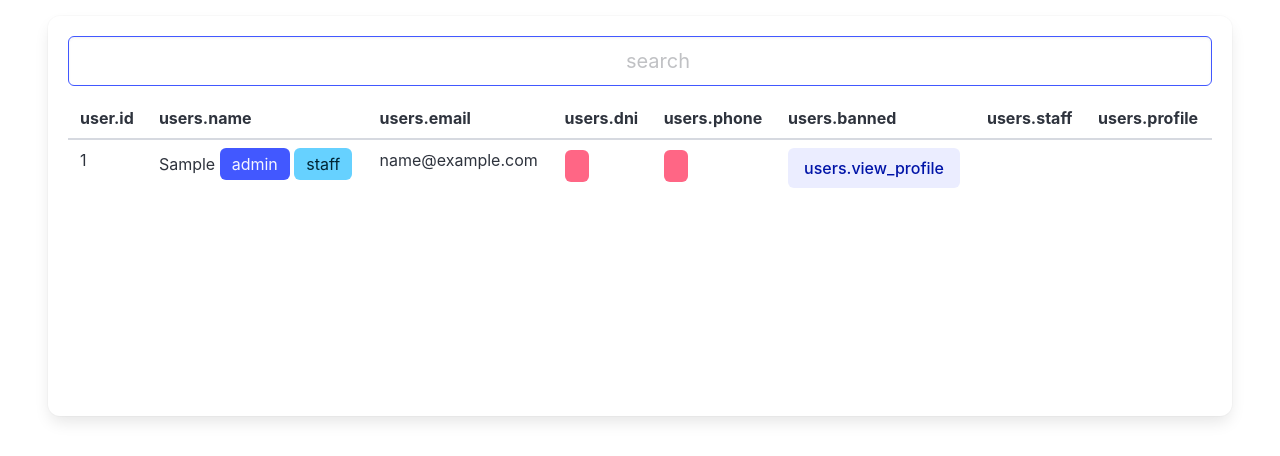
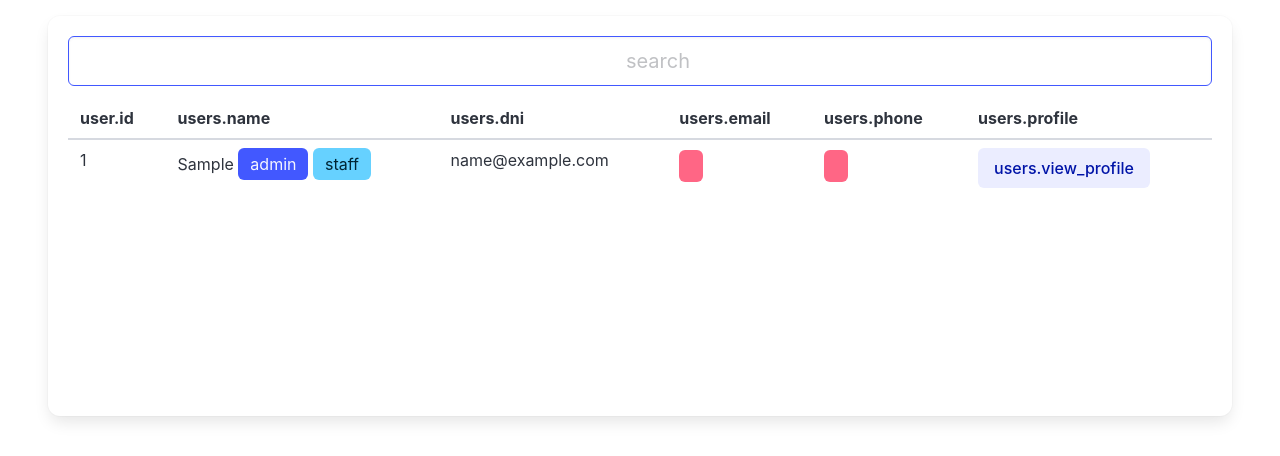
Before and after one commit to DA-ETSIAE/PrestaDA, a Django app: template templates/users.html in a window 1280 px wide. Shown: the part 56-512 px from the top of the page. Run offline with Django 5.2, Linux system fonts and the light colour scheme; tables that the repository leaves empty hold one stand-in row (values such as "Sample post"); the template is opened without the code that fills it: values that come from a table or form of the project are taken from there, most other values are stand-ins (such as "Sample title", 1, 10 or a date in 2020); parts of the project's set-up code (start-up, migrations or seed data) failed here and were passed over; some libraries are stand-ins or nearby versions.

Commit message:
Reorder email column in users table

```diff
--- a/templates/users.html
+++ b/templates/users.html
@@ -31,11 +31,9 @@
         <tr>
           <th>{% trans 'user.id' %}</th>
           <th>{% trans 'users.name' %}</th>
+          <th>{% trans 'users.dni' %}</th>
           <th>{% trans 'users.email' %}</th>
-          <th>{% trans 'users.dni' %}</th>
           <th>{% trans 'users.phone' %}</th>
-          <th>{% trans 'users.banned' %}</th>
-          <th>{% trans 'users.staff' %}</th>
           <th>{% trans 'users.profile' %}</th>
         </tr>
       </thead>
```
